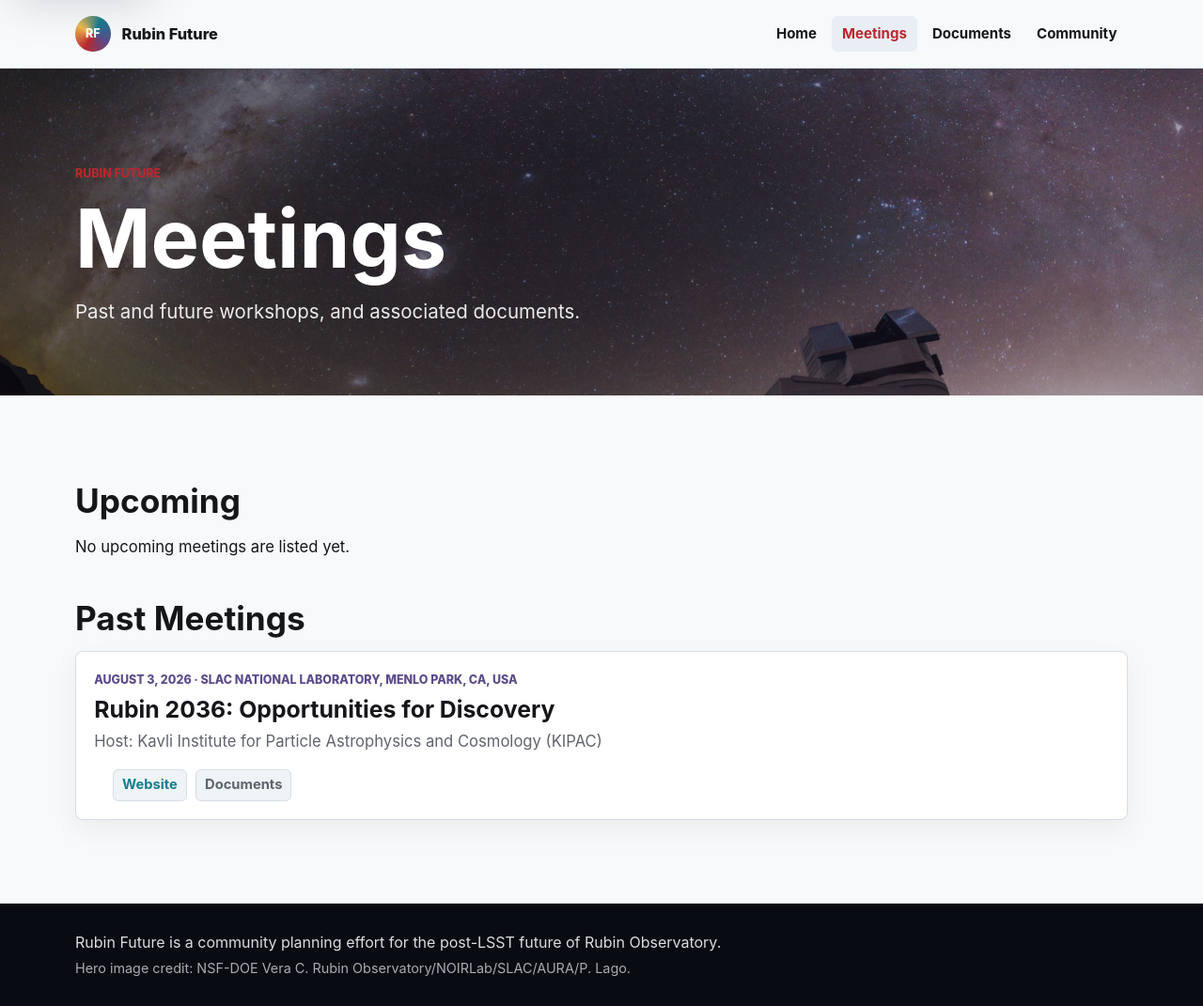
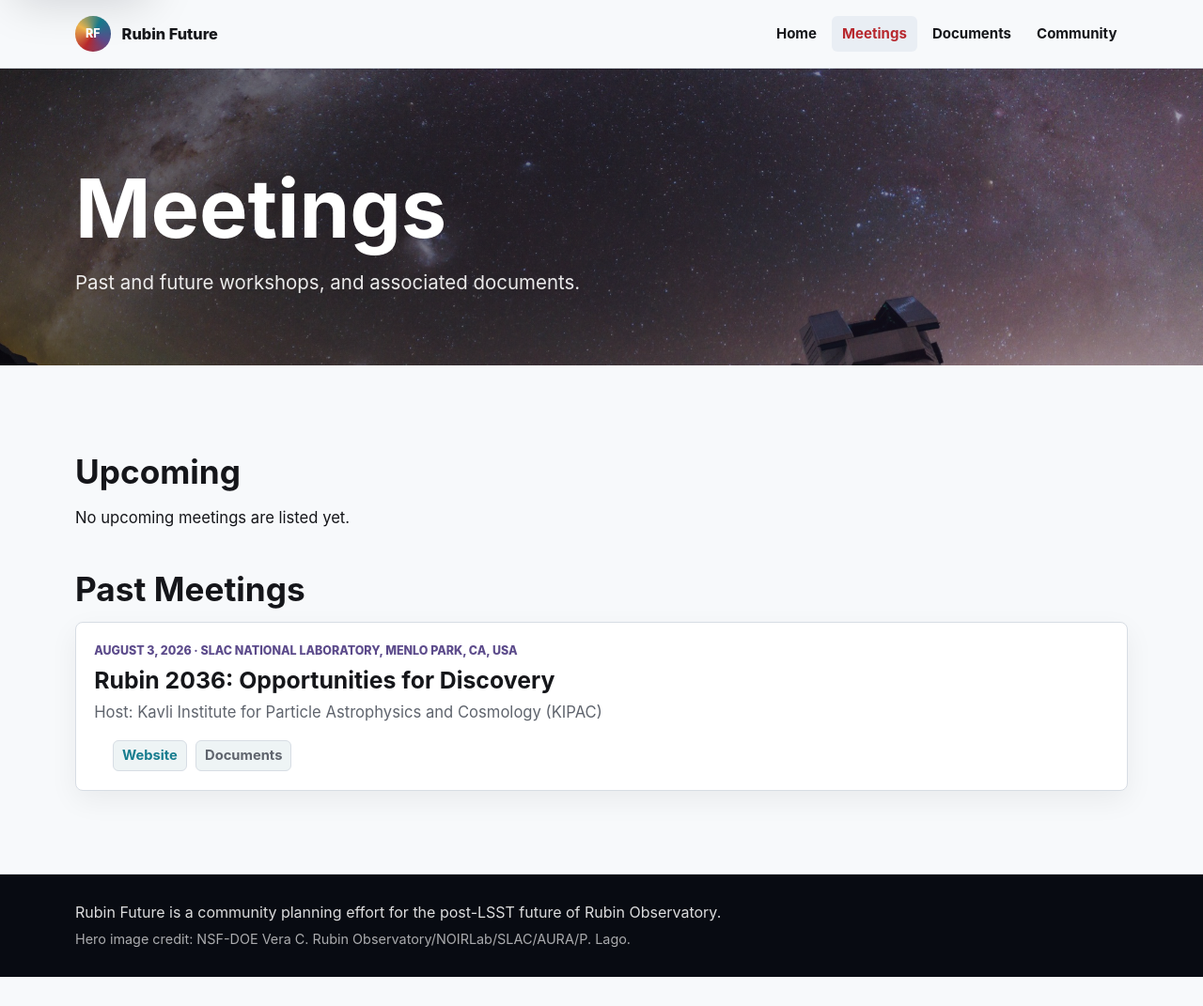
Before and after one commit to jfcrenshaw/rubin-future, a Jekyll site: the page built from meetings.md, in a window 1280 px wide and 1071 px high. Shown: the whole window at 94% size. Built offline with Jekyll 4.4.1, drawn with Linux system fonts in a browser that asks for light colours.

Commit message:
Removed Rubin Future from heros

```diff
--- a/_layouts/page.html
+++ b/_layouts/page.html
@@ -4,7 +4,6 @@ layout: default
 
 <section class="page-hero">
   <div class="wrap">
-    <p class="eyebrow">Rubin Future</p>
     <h1>{{ page.title }}</h1>
     {% if page.lede %}
       <p class="lede">{{ page.lede }}</p>
```
